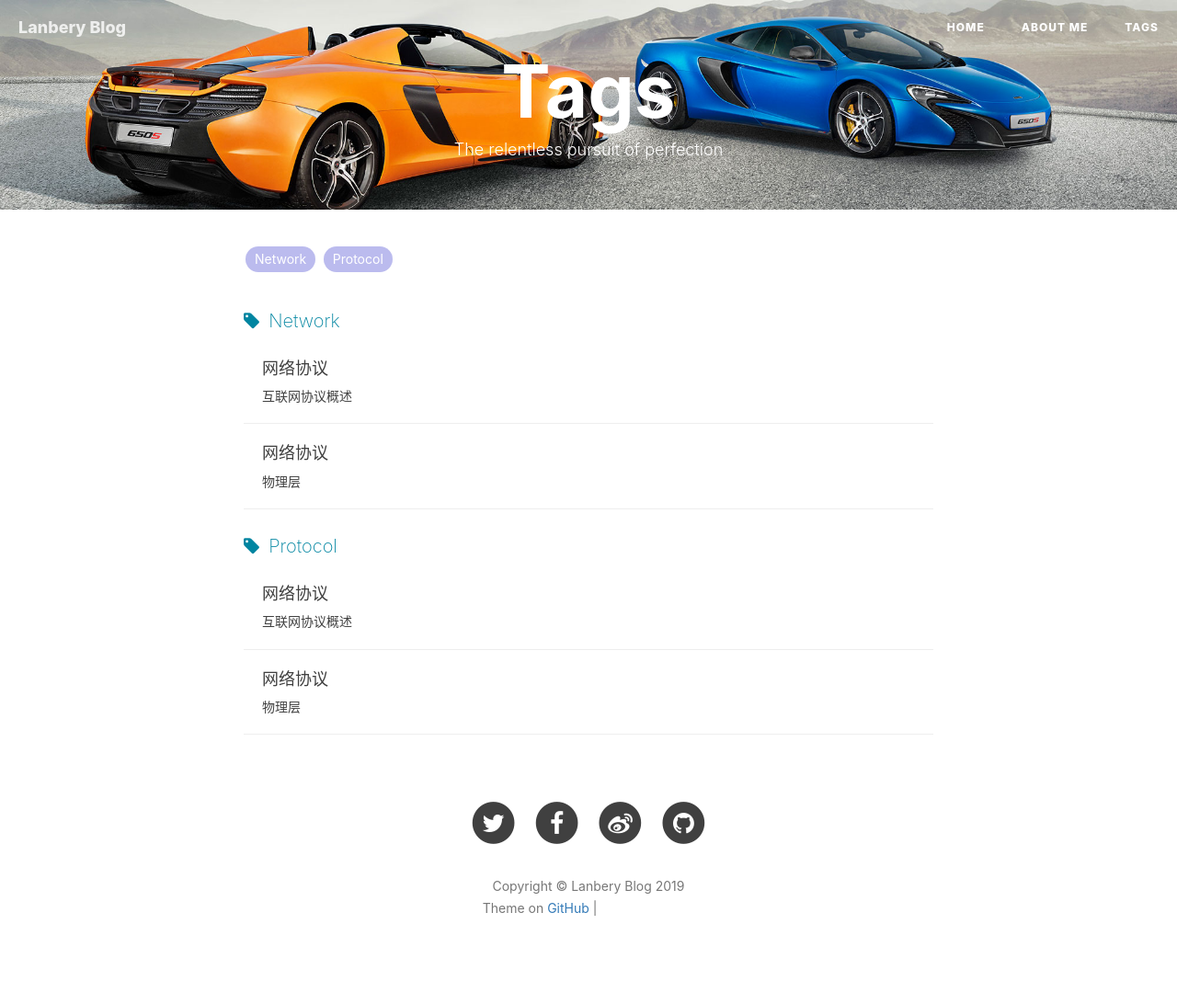
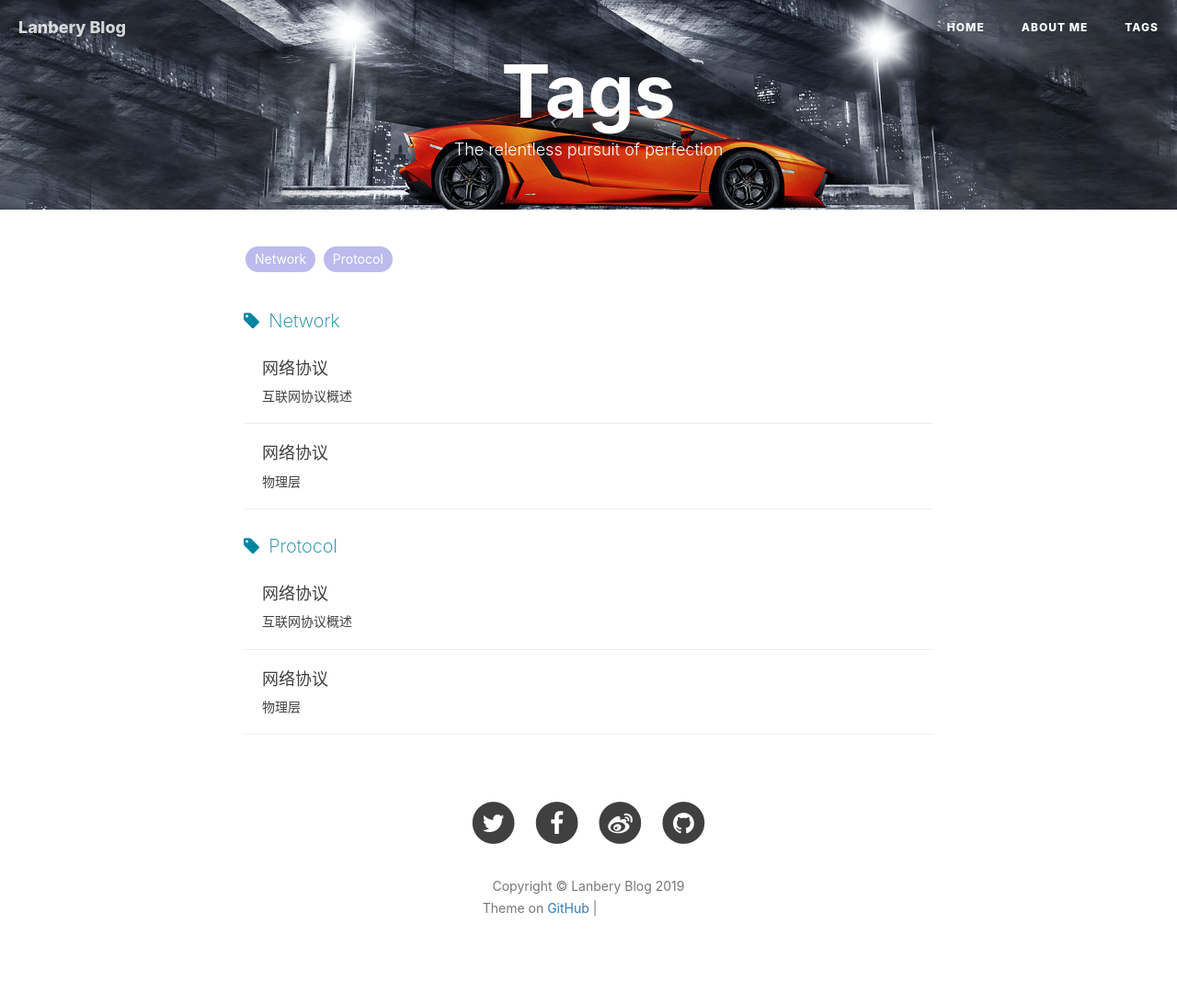
Before and after one commit to lanbery/lanbery.github.io, a Jekyll site: the page built from tags.html, in a window 1280 px wide. Shown: the whole page at 92% size. Built offline with Jekyll 4.4.1, drawn with Linux system fonts in a browser that asks for light colours; nearby versions of some CDN libraries; comment, search, counter and statistics services are not loaded; grey boxes are pictures that could not be loaded.

Commit message:
modified:   _config.yml 	modified:   tags.html

```diff
--- a/_config.yml
+++ b/_config.yml
@@ -2,7 +2,7 @@ theme: jekyll-theme-minimal
 # Site settings
 title: Lanbery Blog
 SEOTitle: 浮塵的博客 | lanbery Technology Blog
-header-img: img/hurcan-brage-orange.jpg
+header-img: img/650sbanner-hero.jpg #hurcan-brage-orange.jpg
 email: lanbery@gmail.com
 description: "Live for die."
 keyword: "Technology, IT Blog,NBS,去中心化,NAT"
--- a/tags.html
+++ b/tags.html
@@ -2,7 +2,7 @@
 title: Tags
 layout: default
 description: The relentless pursuit of perfection
-header-img: "img/650sbanner-hero.jpg"
+header-img: "img/hurcan-brage-orange.png"
 ---
 
 <!-- Page Header -->
```
